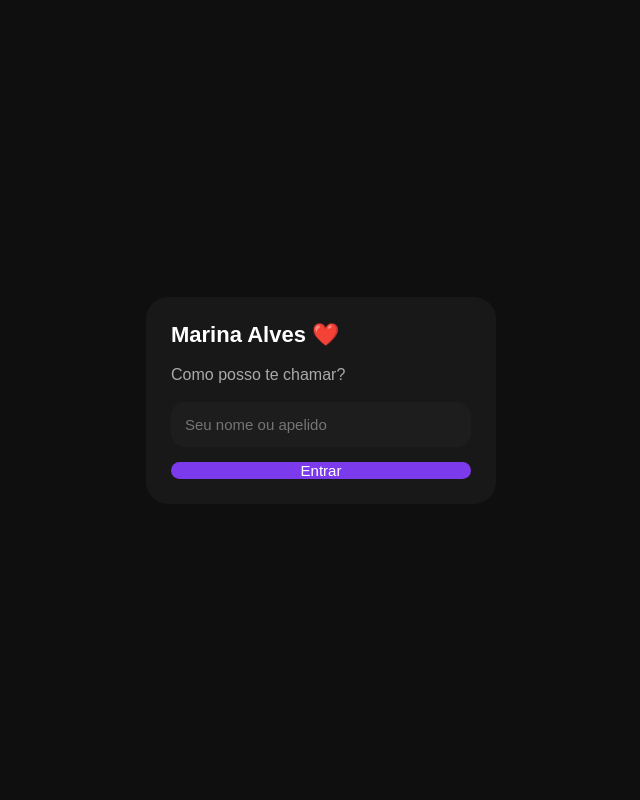
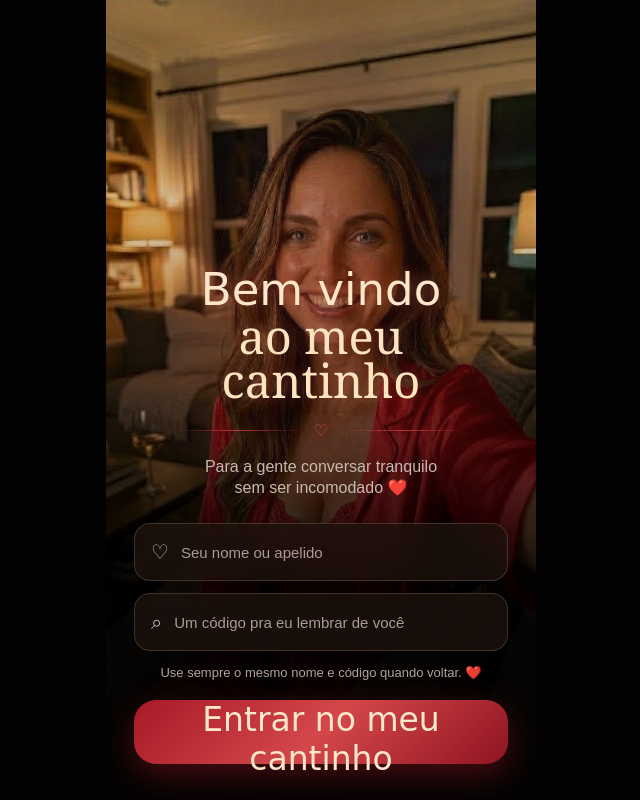
Before and after one commit to cbf131071/marina-bot, a Flask app: page / in a window 1280 px wide. Shown: the whole page, without its empty margins (319-959 px from the left). Run offline with Flask 3, Linux system fonts and the light colour scheme.

Commit message:
melhora tela de entrada marina

```diff
--- a/templates/chat.html
+++ b/templates/chat.html
@@ -6,38 +6,367 @@
 <title>Marina Alves</title>
 
 <style>
-*{margin:0;padding:0;box-sizing:border-box;font-family:Arial, Helvetica, sans-serif;}
-body{background:#0f0f0f;height:100vh;display:flex;justify-content:center;align-items:center;color:white;}
-.chat-container{width:100%;max-width:430px;height:100vh;background:#151515;display:flex;flex-direction:column;}
-.topo{padding:14px 16px;border-bottom:1px solid #2a2a2a;display:flex;align-items:center;gap:12px;background:#111;}
-.foto{width:48px;height:48px;border-radius:50%;background:url('/static/marina.jpeg');background-size:cover;background-position:center;flex-shrink:0;}
-.nome h1{font-size:17px;color:white;}
-.nome span{color:#5cff87;font-size:13px;}
-.mensagens{flex:1;overflow-y:auto;padding:15px;display:flex;flex-direction:column;gap:10px;}
-.msg{padding:12px 14px;border-radius:18px;max-width:80%;line-height:1.4;font-size:15px;word-wrap:break-word;}
-.user{align-self:flex-end;background:#7c3aed;}
-.bot{align-self:flex-start;background:#262626;}
-.digitando{align-self:flex-start;background:#262626;color:#aaa;padding:10px 14px;border-radius:18px;font-size:14px;display:none;}
-.input-area{padding:15px;border-top:1px solid #2a2a2a;display:flex;gap:10px;background:#111;}
-input{flex:1;background:#1d1d1d;border:none;outline:none;color:white;padding:14px;border-radius:14px;font-size:15px;}
-button{border:none;background:#7c3aed;color:white;padding:0 20px;border-radius:14px;cursor:pointer;font-size:15px;transition:0.2s;}
-button:hover{opacity:0.9;}
-button:disabled{opacity:0.6;cursor:not-allowed;}
-.nome-box{position:fixed;inset:0;background:#0f0f0f;display:flex;justify-content:center;align-items:center;z-index:999;}
-.nome-content{width:90%;max-width:350px;background:#181818;padding:25px;border-radius:22px;display:flex;flex-direction:column;gap:15px;}
-.nome-content h2{font-size:22px;}
-.nome-content p{color:#aaa;line-height:1.5;}
+*{
+    margin:0;
+    padding:0;
+    box-sizing:border-box;
+    font-family:Arial, Helvetica, sans-serif;
+}
+
+body{
+    background:#050505;
+    height:100vh;
+    display:flex;
+    justify-content:center;
+    align-items:center;
+    color:white;
+}
+
+.chat-container{
+    width:100%;
+    max-width:430px;
+    height:100vh;
+    background:#151515;
+    display:flex;
+    flex-direction:column;
+}
+
+.topo{
+    padding:14px 16px;
+    border-bottom:1px solid #2a2a2a;
+    display:flex;
+    align-items:center;
+    gap:12px;
+    background:#111;
+}
+
+.foto{
+    width:48px;
+    height:48px;
+    border-radius:50%;
+    background:url('/static/marina.jpeg');
+    background-size:cover;
+    background-position:center;
+    flex-shrink:0;
+}
+
+.nome h1{
+    font-size:17px;
+    color:white;
+}
+
+.nome span{
+    color:#5cff87;
+    font-size:13px;
+}
+
+.mensagens{
+    flex:1;
+    overflow-y:auto;
+    padding:15px;
+    display:flex;
+    flex-direction:column;
+    gap:10px;
+}
+
+.msg{
+    padding:12px 14px;
+    border-radius:18px;
+    max-width:80%;
+    line-height:1.4;
+    font-size:15px;
+    word-wrap:break-word;
+}
+
+.user{
+    align-self:flex-end;
+    background:#7c3aed;
+}
+
+.bot{
+    align-self:flex-start;
+    background:#262626;
+}
+
+.digitando{
+    align-self:flex-start;
+    background:#262626;
+    color:#aaa;
+    padding:10px 14px;
+    border-radius:18px;
+    font-size:14px;
+    display:none;
+}
+
+.input-area{
+    padding:15px;
+    border-top:1px solid #2a2a2a;
+    display:flex;
+    gap:10px;
+    background:#111;
+}
+
+.input-area input{
+    flex:1;
+    background:#1d1d1d;
+    border:none;
+    outline:none;
+    color:white;
+    padding:14px;
+    border-radius:14px;
+    font-size:15px;
+}
+
+.input-area button{
+    border:none;
+    background:#7c3aed;
+    color:white;
+    padding:0 20px;
+    border-radius:14px;
+    cursor:pointer;
+    font-size:15px;
+    transition:0.2s;
+}
+
+button:hover{
+    opacity:0.92;
+}
+
+button:disabled{
+    opacity:0.6;
+    cursor:not-allowed;
+}
+
+/* ENTRADA PREMIUM */
+
+.nome-box{
+    position:fixed;
+    inset:0;
+    background:#020202;
+    display:flex;
+    justify-content:center;
+    align-items:center;
+    z-index:999;
+    overflow:hidden;
+}
+
+.nome-card{
+    width:100%;
+    max-width:430px;
+    height:100vh;
+    position:relative;
+    background:#050505;
+    overflow:hidden;
+    display:flex;
+    justify-content:flex-end;
+    flex-direction:column;
+}
+
+.nome-card::before{
+    content:"";
+    position:absolute;
+    inset:0;
+    background:
+        linear-gradient(to bottom, rgba(0,0,0,0.05) 0%, rgba(0,0,0,0.25) 42%, rgba(0,0,0,0.92) 78%, #020202 100%),
+        url('/static/imagem_chat.jpeg');
+    background-size:cover;
+    background-position:center top;
+    z-index:1;
+}
+
+.nome-card::after{
+    content:"";
+    position:absolute;
+    inset:0;
+    background:radial-gradient(circle at center 35%, rgba(255,70,70,0.12), transparent 48%);
+    z-index:2;
+    pointer-events:none;
+}
+
+.entrada-content{
+    position:relative;
+    z-index:3;
+    width:100%;
+    padding:0 28px 36px;
+    display:flex;
+    flex-direction:column;
+    align-items:center;
+}
+
+.titulo-script{
+    font-family:"Brush Script MT", "Segoe Script", cursive;
+    font-size:45px;
+    font-weight:400;
+    line-height:0.95;
+    color:#ffe6c9;
+    text-shadow:0 0 18px rgba(255,120,90,0.55);
+    margin-bottom:2px;
+}
+
+.titulo-principal{
+    font-family:Georgia, "Times New Roman", serif;
+    font-size:47px;
+    line-height:0.95;
+    color:#ffe4bf;
+    text-align:center;
+    text-shadow:0 0 18px rgba(255,120,90,0.35);
+    margin-bottom:14px;
+}
+
+.divisor{
+    width:78%;
+    display:flex;
+    align-items:center;
+    gap:12px;
+    margin:4px 0 16px;
+    color:#e44752;
+}
+
+.divisor::before,
+.divisor::after{
+    content:"";
+    flex:1;
+    height:1px;
+    background:linear-gradient(to right, transparent, rgba(228,71,82,0.7), transparent);
+}
+
+.subtexto{
+    color:#c8b9ad;
+    font-size:16px;
+    line-height:1.35;
+    text-align:center;
+    max-width:310px;
+    margin-bottom:24px;
+}
+
+.form-box{
+    width:100%;
+    display:flex;
+    flex-direction:column;
+    gap:12px;
+}
+
+.campo{
+    width:100%;
+    height:58px;
+    border-radius:16px;
+    background:rgba(30,20,15,0.72);
+    border:1px solid rgba(255,205,175,0.18);
+    display:flex;
+    align-items:center;
+    padding:0 16px;
+    gap:12px;
+    backdrop-filter:blur(10px);
+    box-shadow:0 8px 24px rgba(0,0,0,0.25);
+}
+
+.campo span{
+    opacity:0.7;
+    font-size:20px;
+}
+
+.campo input{
+    flex:1;
+    border:none;
+    outline:none;
+    background:transparent;
+    color:white;
+    font-size:15px;
+}
+
+.campo input::placeholder{
+    color:#a99c94;
+}
+
+.aviso{
+    color:#b7a9a1;
+    font-size:13px;
+    text-align:center;
+    margin:2px 0 8px;
+}
+
+.entrar-btn{
+    width:100%;
+    height:64px;
+    border:none;
+    border-radius:22px;
+    background:linear-gradient(135deg, #a71928, #d44749, #8f1422);
+    color:#ffe7c9;
+    font-family:"Brush Script MT", "Segoe Script", cursive;
+    font-size:33px;
+    cursor:pointer;
+    box-shadow:0 12px 35px rgba(196,32,44,0.35);
+    transition:0.2s;
+}
+
+.entrar-btn:hover{
+    transform:translateY(-1px);
+    opacity:0.96;
+}
+
+@media(max-height:720px){
+    .titulo-script{
+        font-size:36px;
+    }
+
+    .titulo-principal{
+        font-size:39px;
+    }
+
+    .subtexto{
+        font-size:14px;
+        margin-bottom:16px;
+    }
+
+    .entrada-content{
+        padding:0 26px 24px;
+    }
+
+    .campo{
+        height:52px;
+    }
+
+    .entrar-btn{
+        height:58px;
+        font-size:29px;
+    }
+}
 </style>
 </head>
 
 <body>
 
 <div class="nome-box" id="nomeBox">
-    <div class="nome-content">
-        <h2>Marina Alves ❤️</h2>
-        <p>Como posso te chamar?</p>
-        <input type="text" id="nomeInput" placeholder="Seu nome ou apelido">
-        <button onclick="entrar()">Entrar</button>
+    <div class="nome-card">
+        <div class="entrada-content">
+            <div class="titulo-script">Bem vindo</div>
+            <div class="titulo-principal">ao meu cantinho</div>
+
+            <div class="divisor">♡</div>
+
+            <div class="subtexto">
+                Para a gente conversar tranquilo<br>
+                sem ser incomodado ❤️
+            </div>
+
+            <div class="form-box">
+                <div class="campo">
+                    <span>♡</span>
+                    <input type="text" id="nomeInput" placeholder="Seu nome ou apelido">
+                </div>
+
+                <div class="campo">
+                    <span>⌕</span>
+                    <input type="text" id="codigoInput" placeholder="Um código pra eu lembrar de você">
+                </div>
+
+                <div class="aviso">
+                    Use sempre o mesmo nome e código quando voltar. ❤️
+                </div>
+
+                <button class="entrar-btn" onclick="entrar()">Entrar no meu cantinho</button>
+            </div>
+        </div>
     </div>
 </div>
 
@@ -63,13 +392,7 @@ button:disabled{opacity:0.6;cursor:not-allowed;}
 <script>
 let user_id = localStorage.getItem("user_id") || null
 let nome = localStorage.getItem("nome") || null
-
-if (!sessionStorage.getItem("sessao_ativa")) {
-    localStorage.removeItem("nome")
-    localStorage.removeItem("user_id")
-    nome = null
-    user_id = null
-}
+let codigo_usuario = localStorage.getItem("codigo_usuario") || null
 
 const mensagens = document.getElementById("mensagens")
 const digitando = document.getElementById("digitando")
@@ -77,9 +400,25 @@ const statusMarina = document.getElementById("status")
 const botaoEnviar = document.getElementById("botaoEnviar")
 const mensagemInput = document.getElementById("mensagemInput")
 const nomeInput = document.getElementById("nomeInput")
+const codigoInput = document.getElementById("codigoInput")
 
-if(nome){
+if(nome && codigo_usuario && user_id){
     document.getElementById("nomeBox").style.display = "none"
+}
+
+function normalizarId(texto){
+    return texto
+        .toLowerCase()
+        .normalize("NFD")
+        .replace(/[\u0300-\u036f]/g, "")
+        .replace(/[^a-z0-9]/g, "")
+        .trim()
+}
+
+function criarUserId(nomeValor, codigoValor){
+    const nomeLimpo = normalizarId(nomeValor)
+    const codigoLimpo = normalizarId(codigoValor)
+    return `marina_${nomeLimpo}_${codigoLimpo}`
 }
 
 function adicionarMensagem(texto, classe){
@@ -106,13 +445,13 @@ function esconderDigitando(){
 
 function mensagemBoasVindas(){
     const opcoes = [
-        `oii, ${nome} ❤️`,
-        `que bom te ver por aqui, ${nome} ❤️`,
-        `oi meu bem ❤️ tava quietinha por aqui`,
-        `${nome}... gostei que você entrou 😌`,
-        `hummm, ${nome}... gostei do teu nome ❤️`,
-        `tava te esperando aparecer, ${nome} 😌`,
-        `oii, ${nome}... chega mais um pouquinho 😌`
+        `oii, ${nome}`,
+        `que bom te ver por aqui, ${nome}`,
+        `oi meu bem`,
+        `${nome}... gostei que você entrou`,
+        `hummm, ${nome}... gostei do teu nome`,
+        `tava quietinha aqui antes de tu chegar`,
+        `oii, ${nome}... fala comigo`
     ]
 
     return opcoes[Math.floor(Math.random() * opcoes.length)]
@@ -120,10 +459,16 @@ function mensagemBoasVindas(){
 
 function entrar(){
     nome = nomeInput.value.trim()
+    codigo_usuario = codigoInput.value.trim()
+
     if(!nome) return
+    if(!codigo_usuario) return
+
+    user_id = criarUserId(nome, codigo_usuario)
 
     localStorage.setItem("nome", nome)
-    sessionStorage.setItem("sessao_ativa", "1")
+    localStorage.setItem("codigo_usuario", codigo_usuario)
+    localStorage.setItem("user_id", user_id)
 
     document.getElementById("nomeBox").style.display = "none"
     mensagemInput.focus()
@@ -135,21 +480,21 @@ function entrar(){
             esconderDigitando()
             adicionarMensagem(mensagemBoasVindas(), "bot")
             mensagemInput.focus()
-        }, 2500 + Math.random() * 2500)
+        }, 1800 + Math.random() * 2200)
 
-    }, 1000 + Math.random() * 2000)
+    }, 700 + Math.random() * 1200)
 }
 
 function tempoAntesDigitando(){
-    return Math.floor(Math.random() * 5000) + 1500
+    return Math.floor(Math.random() * 3000) + 1200
 }
 
 function tempoDigitando(resposta){
-    let tempo = resposta.length * 55
-    tempo += Math.floor(Math.random() * 3000) + 1500
+    let tempo = resposta.length * 45
+    tempo += Math.floor(Math.random() * 2200) + 1200
 
-    if(tempo < 3000) tempo = 3000
-    if(tempo > 11000) tempo = 11000
+    if(tempo < 2200) tempo = 2200
+    if(tempo > 9000) tempo = 9000
 
     return tempo
 }
@@ -169,13 +514,17 @@ async function enviar(){
             body:JSON.stringify({
                 user_id:user_id,
                 nome:nome,
+                codigo_usuario:codigo_usuario,
                 mensagem:texto
             })
         })
 
         const data = await resposta.json()
-        user_id = data.user_id
-        localStorage.setItem("user_id", user_id)
+
+        if(data.user_id){
+            user_id = data.user_id
+            localStorage.setItem("user_id", user_id)
+        }
 
         setTimeout(() => {
             mostrarDigitando()
@@ -191,7 +540,7 @@ async function enviar(){
 
     }catch(erro){
         esconderDigitando()
-        adicionarMensagem("ai... deu um errinho aqui 😮‍💨", "bot")
+        adicionarMensagem("me perdi aqui por um segundo kkk", "bot")
         botaoEnviar.disabled = false
         mensagemInput.focus()
     }
@@ -207,6 +556,13 @@ mensagemInput.addEventListener("keydown", function(e){
 nomeInput.addEventListener("keydown", function(e){
     if(e.key === "Enter"){
         e.preventDefault()
+        codigoInput.focus()
+    }
+})
+
+codigoInput.addEventListener("keydown", function(e){
+    if(e.key === "Enter"){
+        e.preventDefault()
         entrar()
     }
 })
```
Also changed, not shown: static/imagem_chat.jpeg (added).
